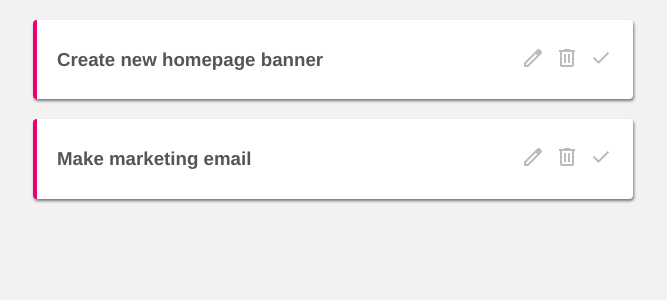
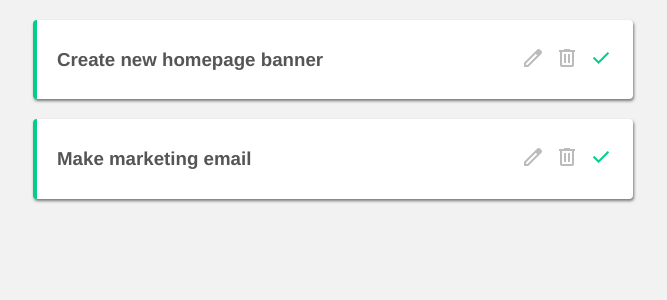
Before and after one commit to omidshome/vue-planner, a Vue app: page / in a window 1280 px wide. Shown: the top 300 px of the page, without its empty margins (307-974 px from the left). Built offline with nearby package versions, Linux system fonts and the light colour scheme; data requests are answered from the project's data file.

Commit message:
complete was implemented

```diff
--- a/data/db.json
+++ b/data/db.json
@@ -4,7 +4,7 @@
       "id": 1,
       "title": "Create new homepage banner",
       "detail": "Lorem Ipsum",
-      "complete": false
+      "complete": true
     },
     {
       "id": 2,
--- a/src/components/SingleProject.vue
+++ b/src/components/SingleProject.vue
@@ -1,5 +1,5 @@
 <template>
-  <div class="project">
+  <div class="project" :class="{ complete: project.complete == true }">
     <div class="action">
       <h3 @click="showDetail = !showDetail">{{ project.title }}</h3>
       <div class="icons">
@@ -7,7 +7,9 @@
         <span class="material-symbols-outlined" @click="deleteProject">
           delete
         </span>
-        <span class="material-symbols-outlined"> done </span>
+        <span class="material-symbols-outlined tick" @click="toggleComplete">
+          done
+        </span>
       </div>
     </div>
 
@@ -21,6 +23,13 @@
 export default {
   props: ["project"],
   methods: {
+    toggleComplete() {
+      fetch(this.url, {
+        method: "PATCH",
+        headers: { "Content-Type": "application/json" },
+        body: JSON.stringify({ complete: !this.project.complete }),
+      }).then(() => this.$emit("complete", this.project.id));
+    },
     deleteProject() {
       fetch(this.url, { method: "DELETE" })
         .catch("Somethig went wrong")
@@ -67,4 +76,12 @@
 .material-symbols-outlined:hover {
   color: #777;
 }
+
+.project.complete {
+  border-left: 4px solid #00ce89;
+}
+
+.project.project.complete .tick {
+  color: #00ce89;
+}
 </style>
--- a/src/views/HomeView.vue
+++ b/src/views/HomeView.vue
@@ -2,7 +2,11 @@
   <div>
     <div v-if="projects.length">
       <div v-for="project in projects" :key="project.id">
-        <SingleProjectVue :project="project" @deletedId="onDeleltedProject" />
+        <SingleProjectVue
+          :project="project"
+          @deletedId="onDeleltedProject"
+          @complete="handleComplete"
+        />
       </div>
     </div>
   </div>
@@ -20,6 +24,11 @@
   },
   components: {},
   methods: {
+    handleComplete(id) {
+      let p = this.projects.find((project) => project.id === id);
+      p.complete = !p.complete;
+      console.log(p);
+    },
     onDeleltedProject(id) {
       this.projects = this.projects.filter((project) => project.id !== id);
     },
```
